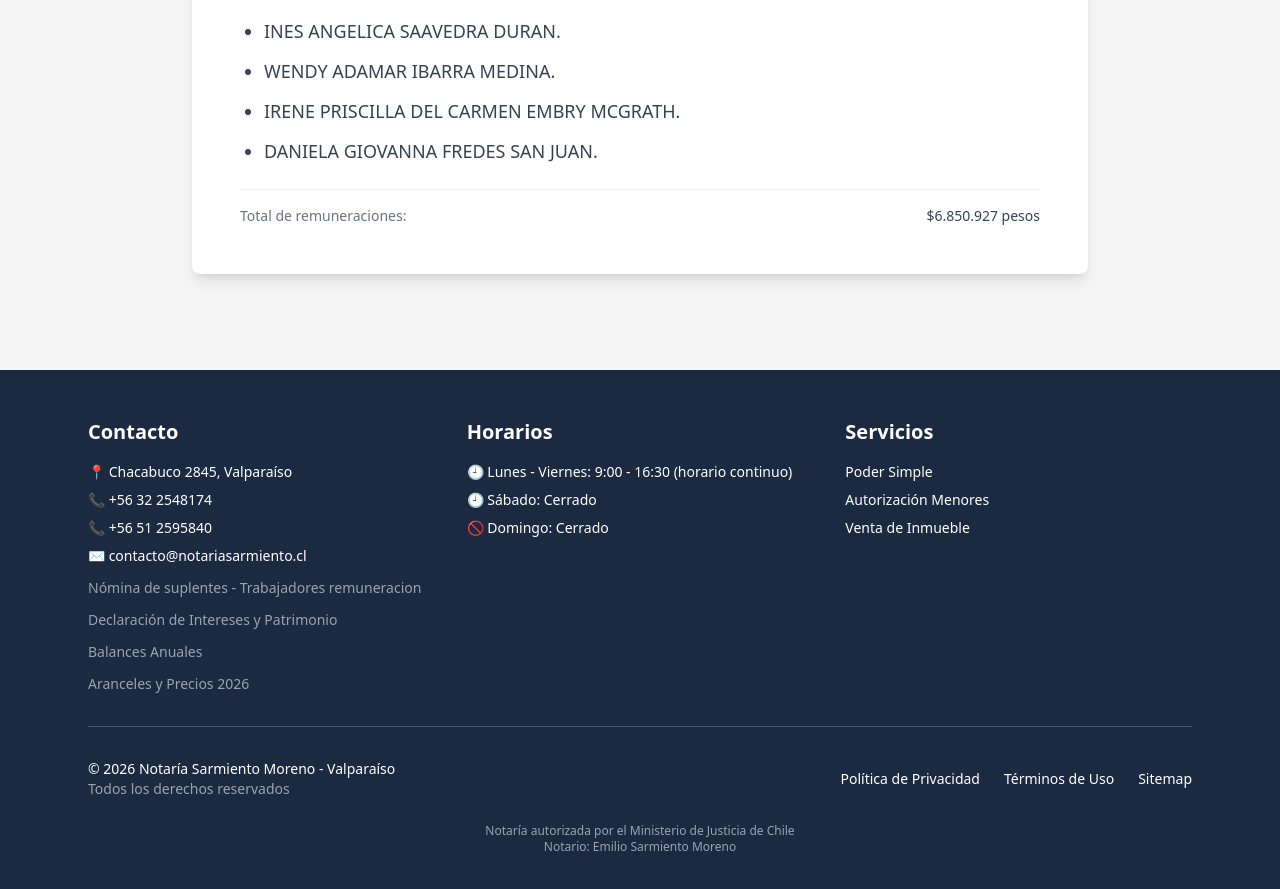
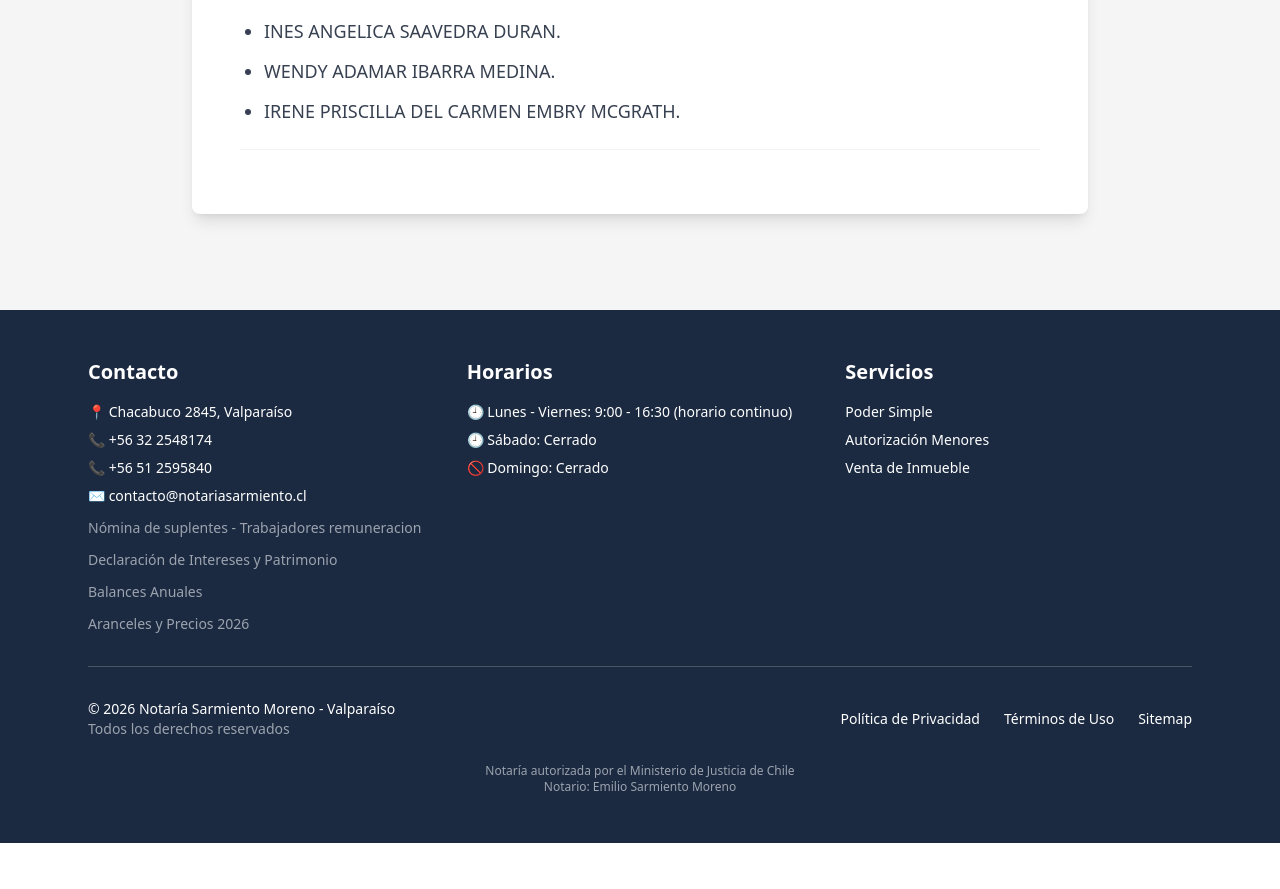
Before and after one commit to GabrielBaezB/notaria-sarmiento, a Next.js app: page /equipo in a window 1280 px wide. Shown: the part 802-1691 px from the top of the page. After the commit the page ends 1645 px from the top, so only its background shows below. Built offline with nearby package versions, Linux system fonts and the light colour scheme.

Commit message:
feat: add team and substitute notaries page with staff directory

```diff
--- a/app/equipo/page.jsx
+++ b/app/equipo/page.jsx
@@ -47,12 +47,11 @@ export default function EquipoPage() {
               <li>INES ANGELICA SAAVEDRA DURAN.</li>
               <li>WENDY ADAMAR IBARRA MEDINA.</li>
               <li>IRENE PRISCILLA DEL CARMEN EMBRY MCGRATH.</li>
-              <li>DANIELA GIOVANNA FREDES SAN JUAN.</li>
             </ul>
 
             <div className="mt-6 pt-4 border-t border-gray-100 flex justify-between items-center text-sm text-gray-500">
-              <span>Total de remuneraciones:</span>
-              <span className="font-medium text-gray-700">$6.850.927 pesos</span>
+              {/* <span>Total de remuneraciones:</span> */}
+              {/* <span className="font-medium text-gray-700">$6.850.927 pesos</span> */}
             </div>
           </section>
         </div>
```
Also changed, not shown: 1 other file (tests, documents, lock files or other folders).
